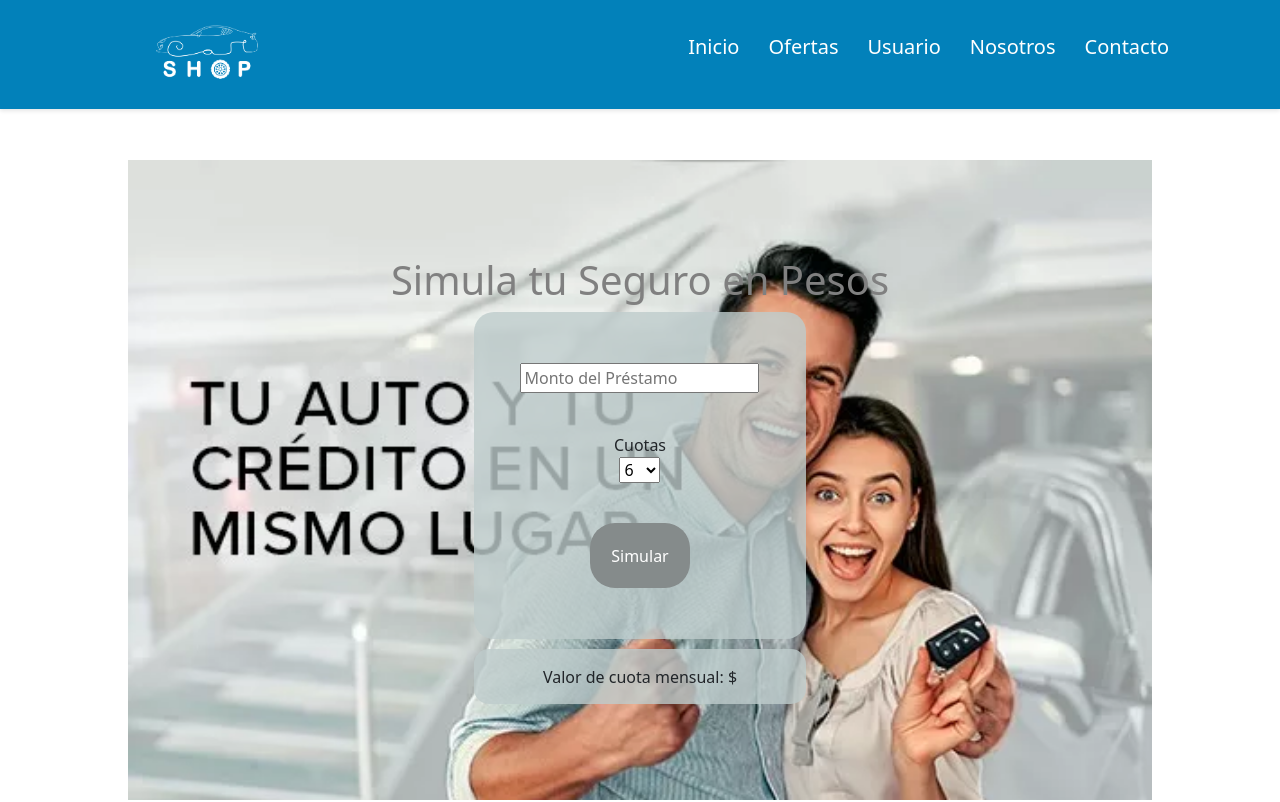
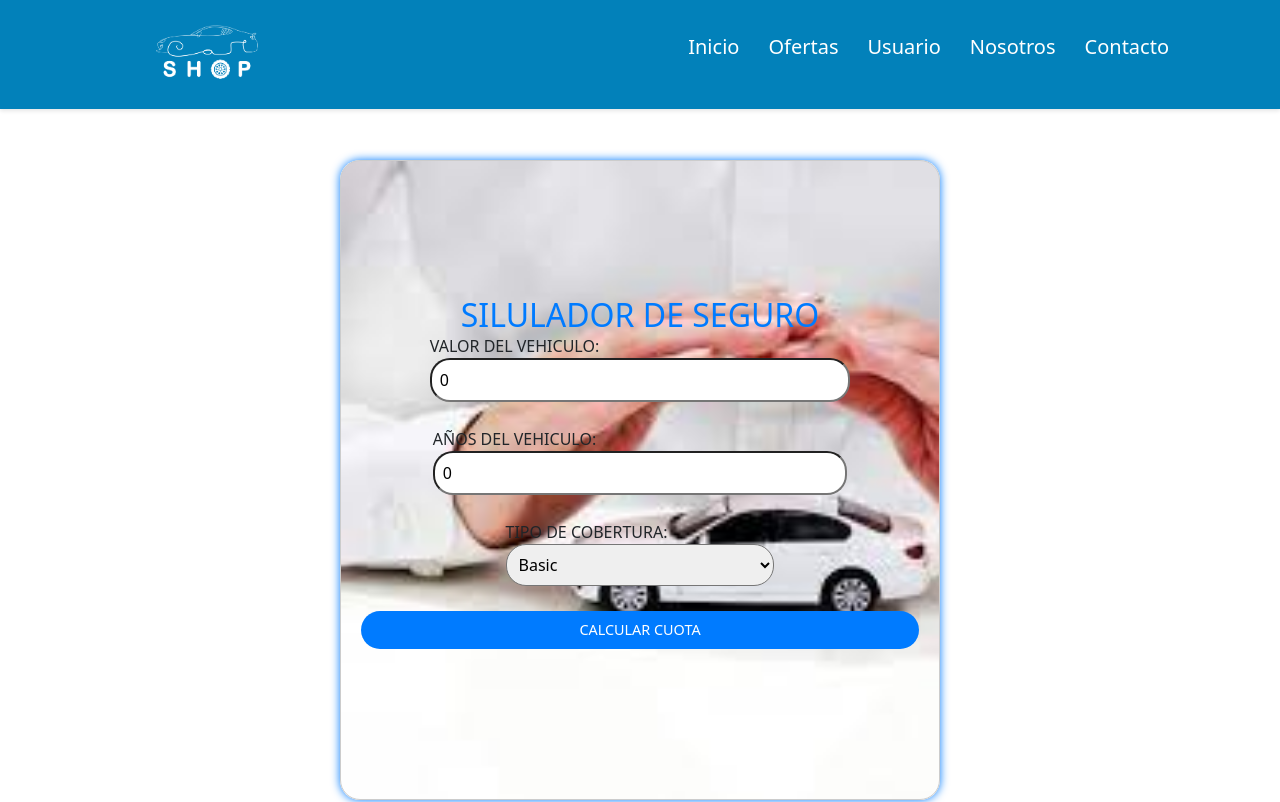
Before and after one commit to Ramiroaya/CarShop, a React (Create React App) app in the folder client/: page /seguro in a window 1280 px wide. Shown: the top 802 px of the page. Built offline with nearby package versions, Linux system fonts and the light colour scheme.

Commit message:
modificacion de credito y seguro

```diff
--- a/client/src/components/credito/Credito.jsx
+++ b/client/src/components/credito/Credito.jsx
@@ -28,7 +28,7 @@ const Credito = () => {
 
   return (
     <div className="contenedor-credito">
-      <h1>Simula tu Préstamo en Pesos</h1>
+      <h2>SIMULADOR DE CREDITO</h2>
       <form className="ingreso-credito" onSubmit={handleChange}>
         <input
           type="number"
--- a/client/src/components/credito/credito.css
+++ b/client/src/components/credito/credito.css
@@ -3,22 +3,24 @@
     justify-content: center;
     align-items: center;
     margin: 20vh auto;
-    width: 80%;
+    width: 35%;
     height: 80vh;
     flex-direction: column;
     background-image: url(../../images/creditoimg.webp);
+    box-shadow: 0 0 10px #007bff;
     background-size: cover;
     padding: 6rem;
   }
 
-  h1{
-    color: gray;
+  h2{
+
+    color:#007bff ;
 
   }
 
   .ingreso-credito {
     display: flex;
-    width: 40%;
+    width: 130%;
     height: 200vh;
     justify-content: center;
     align-items: center;
@@ -48,7 +50,7 @@
     align-items: center;
     justify-content: center;
     margin-top: 10px;
-    width: 40%;
+    width: 130%;
     height: 60%;
     border-radius: 15px;
 
--- a/client/src/components/seguro/Seguro.js
+++ b/client/src/components/seguro/Seguro.js
@@ -1,58 +1,58 @@
+// Seguro.js
 import React, { useState } from 'react';
-
 import './seguro.css';
 
+const Seguro = () => {
+  const [carValue, setCarValue] = useState(0);
+  const [age, setAge] = useState(0);
+  const [coverageType, setCoverageType] = useState('basic');
+  const [insuranceQuote, setInsuranceQuote] = useState(null);
 
-const Seguro = () => {
-  const [monto, setMonto] = useState('');
-  const [cuotas, setCuotas] = useState('');
-  const [resultado, setResultado] = useState('');
+  const calculateQuote = () => {
+    const baseRate = 0.02;
+    const ageFactor = age < 25 ? 1.5 : 1;
+    const coverageFactor = coverageType === 'premium' ? 1.2 : 1;
 
-  const handleChange = (e) => {
-    e.preventDefault();
-    const calcular = () => {
-      const interes = (parseFloat(monto) * 3 * cuotas) / 100;
-      const valorCuota = (parseFloat(monto) + interes) / cuotas;
-      setResultado(valorCuota.toLocaleString());
-    };
-    calcular();
-  };
+    const quote = carValue * baseRate * ageFactor * coverageFactor;
 
-  const handleMontoChange = (e) => {
-    setMonto(e.target.value);
-  };
-
-  const handleCuotasChange = (e) => {
-    setCuotas(e.target.value);
+    setInsuranceQuote(quote);
   };
 
   return (
-    <div className="contenedor-credito">
-      <h1>Simula tu Seguro en Pesos</h1>
-      <form className="ingreso-credito" onSubmit={handleChange}>
+    <div className="insurance-container">
+      <h2>SILULADOR DE SEGURO</h2>
+      <label>
+        VALOR DEL VEHICULO:
         <input
           type="number"
-          className="input-credito"
-          value={monto}
-          onChange={handleMontoChange}
-          placeholder="Monto del Préstamo"
+          value={carValue}
+          onChange={(e) => setCarValue(Number(e.target.value))}
         />
-        <label htmlFor="cuotas">Cuotas</label>
-        <select name="Cuotas" id="cuotas" value={cuotas} onChange={handleCuotasChange}>
-          <option value="6">6</option>
-          <option value="12">12</option>
-          <option value="18">18</option>
-          <option value="24">24</option>
-          <option value="30">30</option>
-          <option value="36">36</option>
+      </label>
+      <label>
+        AÑOS DEL VEHICULO:
+        <input
+          type="number"
+          value={age}
+          onChange={(e) => setAge(Number(e.target.value))}
+        />
+      </label>
+      <label>
+        TIPO DE COBERTURA:
+        <select
+          value={coverageType}
+          onChange={(e) => setCoverageType(e.target.value)}
+        >
+          <option value="basic">Basic</option>
+          <option value="premium">Premium</option>
         </select>
-        <button className="boton-credito" type="submit">
-          Simular
-        </button>
-      </form>
-      <div className="resultado-credito">
-        <p className="resultado">Valor de cuota mensual: $ {resultado}</p>
-      </div>
+      </label>
+      <button onClick={calculateQuote}>CALCULAR CUOTA</button>
+      {insuranceQuote !== null && (
+        <p>
+          Su cotización de seguro es: ${insuranceQuote.toFixed(2)}
+        </p>
+      )}
     </div>
   );
 };
--- a/client/src/components/seguro/seguro.css
+++ b/client/src/components/seguro/seguro.css
@@ -1,55 +1,56 @@
-.contenedor-credito {
+/* Seguro.css */
+.insurance-container {
   display: flex;
   justify-content: center;
   align-items: center;
   margin: 20vh auto;
   width: 80%;
+  max-width: 600px; /* Ajusta el ancho máximo según tus preferencias */
   height: 80vh;
+  padding: 20px;
+  border: 1px solid #ccc;
+  border-radius: 20px;
+  box-shadow: 0 0 10px #007bff;
   flex-direction: column;
-    background-image: url(../../images/creditoimg.webp);
+  background-image: url(../../images/seguro1.jpg);
   background-size: cover;
-    padding: 6rem;
 }
 
-  h1{
-    color: gray;
+label {
+  display: block;
+  margin-bottom: 10px;
+}
+
+h2{
+
+  color:#007bff ;
 
 }
 
-  .ingreso-credito {
-    display: flex;
-    width: 40%;
-    height: 200vh;
-    justify-content: center;
-    align-items: center;
-    flex-direction: column;
-    background-color: rgba(191, 204, 204, 0.8);
-    border-radius:  20px;
+
+input,
+select,
+button {
+  width: 100%;
+  margin-bottom: 15px;
+  padding: 8px;
+  border-radius: 20px;
 }
 
-  .ingreso-credito input,
-  .ingreso-credito button {
-    margin: 40px;
-  }
-  .boton-credito{
-   background-color:rgb(133, 139, 139);
-   border-radius: 25px;
-   width: 30%;
-   height: 20%;
+button {
+  background-color: #007bff;
+  color: #fff;
+  border: none;
+  padding: 8px 12px;
+  font-size: 0.9rem;
+  cursor: pointer;
 }
 
-  .boton-credito:hover {
-    transform: scale(1.1);
+button:hover {
+  background-color: #0056b3;
+}
 
+p {
+  font-size: 1.2rem;
+  margin-top: 15px;
 }
-  .resultado-credito{
-    background-color:rgba(191, 204, 204, 0.8);
-    display: flex;
-    align-items: center;
-    justify-content: center;
-    margin-top: 10px;
-    width: 40%;
-    height: 60%;
-    border-radius: 15px;
-
-  }
```
Lines whose indentation alone changed are shown as unchanged.
